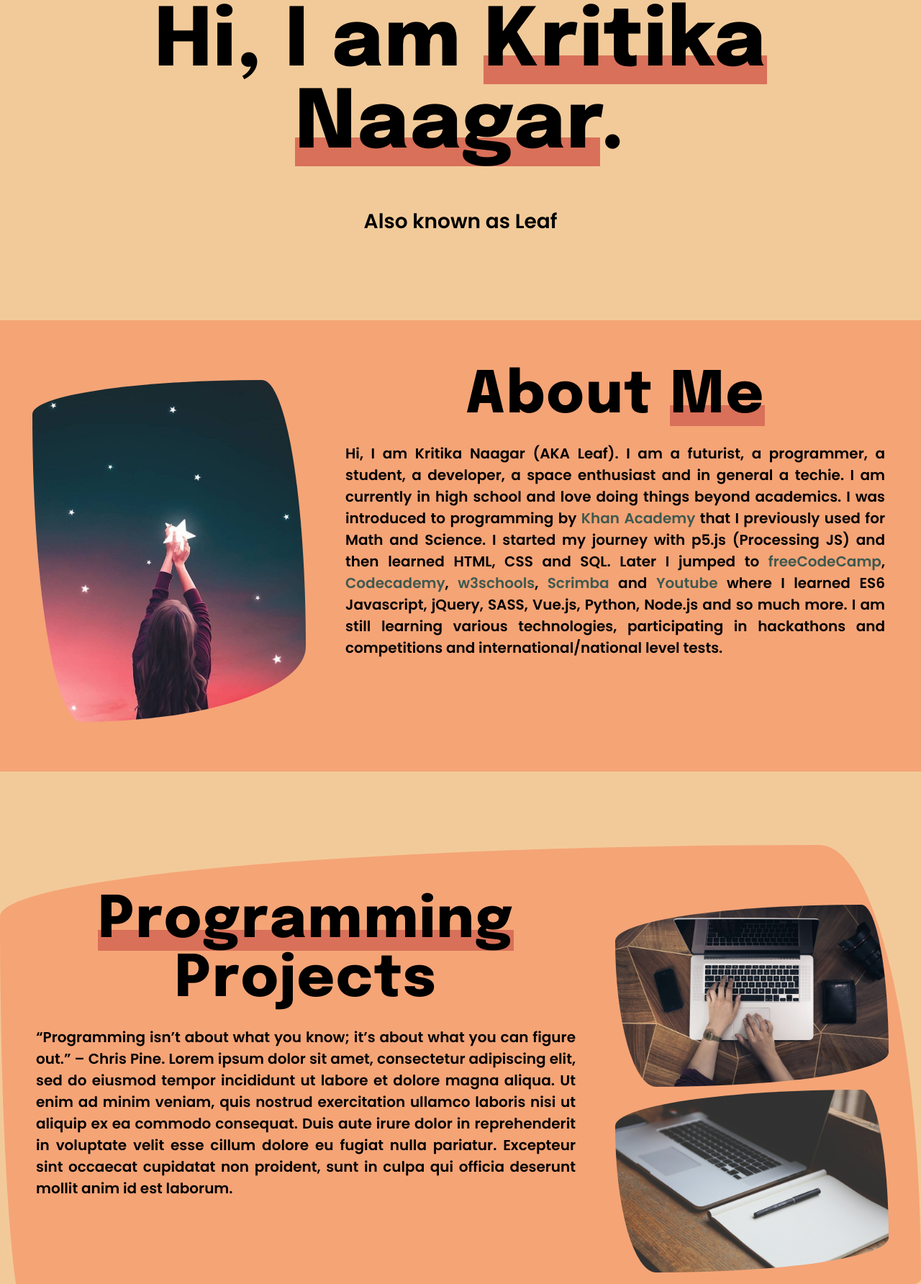
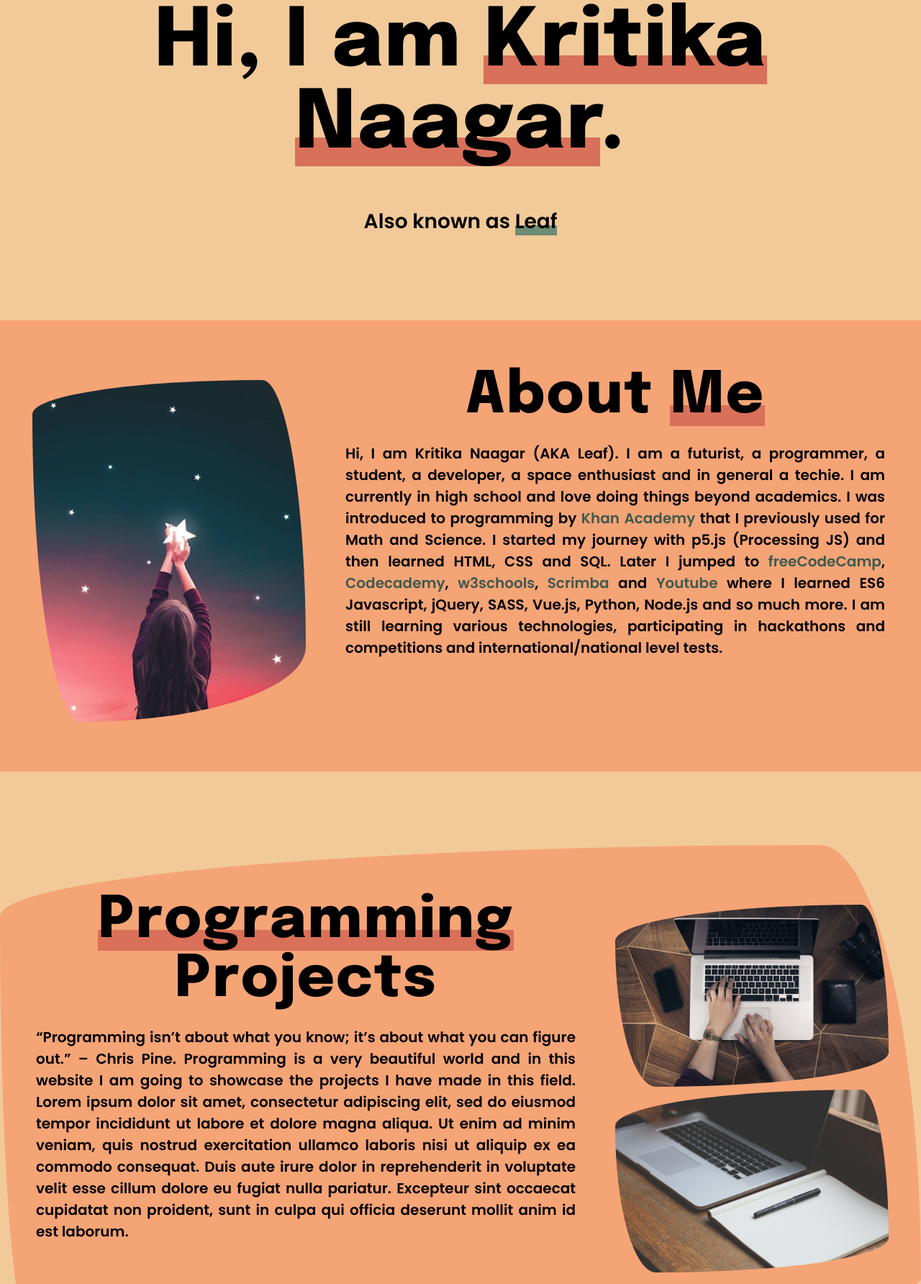
Before and after one commit to knaagar/knaagar-website, a website: page public/views/index.html in a window 1280 px wide. Shown: the part 141-1925 px from the top of the page at 72% size. Drawn offline with nearby package versions, Linux system fonts and the light colour scheme.

Commit message:
A bit work

```diff
--- a/public/styles/style.css
+++ b/public/styles/style.css
@@ -192,6 +192,14 @@ li {
 	transition: background-size .4s ease;
 }
 
+.color-it-without-hover-2 {
+  background-image: linear-gradient(to bottom, transparent 65%, var(--lgreen) 0);
+	background-size: 100% 100%;
+	background-repeat: no-repeat;
+	text-decoration: none;
+	transition: background-size .4s ease;
+}
+
 .landing p {
   font-family: Poppins;
   font-style: normal;
--- a/public/views/index.html
+++ b/public/views/index.html
@@ -53,7 +53,7 @@
     <h1>Hi, I am <span class="color-it-without-hover">Kritika Naagar</span>.</h1>
     <br><br>
     <div>
-      <p>Also known as <span class="color-it">Leaf</span></p>
+      <p>Also known as <span class="color-it-without-hover-2">Leaf</span></p>
     </div>
   </div>
 
@@ -78,7 +78,7 @@
     <section class="col-2">
       <h1><span class="color-it-without-hover">Programming </span>Projects</h1>
       <br>
-      <p>“Programming isn’t about what you know; it’s about what you can figure out.” – Chris Pine. Lorem ipsum dolor sit amet, consectetur adipiscing elit, sed do eiusmod tempor incididunt ut labore et dolore magna aliqua. Ut enim ad minim veniam, quis nostrud exercitation ullamco laboris nisi ut aliquip ex ea commodo consequat. Duis aute irure dolor in reprehenderit in voluptate velit esse cillum dolore eu fugiat nulla pariatur. Excepteur sint occaecat cupidatat non proident, sunt in culpa qui officia deserunt mollit anim id est laborum.</p>
+      <p>“Programming isn’t about what you know; it’s about what you can figure out.” – Chris Pine. Programming is a very beautiful world and in this website I am going to showcase the projects I have made in this field. Lorem ipsum dolor sit amet, consectetur adipiscing elit, sed do eiusmod tempor incididunt ut labore et dolore magna aliqua. Ut enim ad minim veniam, quis nostrud exercitation ullamco laboris nisi ut aliquip ex ea commodo consequat. Duis aute irure dolor in reprehenderit in voluptate velit esse cillum dolore eu fugiat nulla pariatur. Excepteur sint occaecat cupidatat non proident, sunt in culpa qui officia deserunt mollit anim id est laborum.</p>
     </section>
     <section class="col-1">
       <br>
@@ -100,7 +100,7 @@
     <section class="col-2">
       <h1><span class="color-it-without-hover">Blog</span> Posts</h1>
       <br>
-      <p>Lorem ipsum dolor sit amet, consectetur adipiscing elit, sed do eiusmod tempor incididunt ut labore et dolore magna aliqua. Ut enim ad minim veniam, quis nostrud exercitation ullamco laboris nisi ut aliquip ex ea commodo consequat. Duis aute irure dolor in reprehenderit in voluptate velit esse cillum dolore eu fugiat nulla pariatur. Excepteur sint occaecat cupidatat non proident, sunt in culpa qui officia deserunt mollit anim id est laborum.</p>
+      <p>I don't write much but whenever I do, I do it with my fullest. Here you can find a list of my blogs and paragraphs that I'll be sharing. Lorem ipsum dolor sit amet, consectetur adipiscing elit, sed do eiusmod tempor incididunt ut labore et dolore magna aliqua. Ut enim ad minim veniam, quis nostrud exercitation ullamco laboris nisi ut aliquip ex ea commodo consequat. Duis aute irure dolor in reprehenderit in voluptate velit esse cillum dolore eu fugiat nulla pariatur. Excepteur sint occaecat cupidatat non proident, sunt in culpa qui officia deserunt mollit anim id est laborum.</p>
     </section>
 
   </div>
@@ -111,7 +111,7 @@
     <section class="col-2">
       <h1><span class="color-it-without-hover">Contact</span> me</h1>
       <br>
-      <p>Lorem ipsum dolor sit amet, consectetur adipiscing elit, sed do eiusmod tempor incididunt ut labore et dolore magna aliqua. Ut enim ad minim veniam, quis nostrud exercitation ullamco laboris nisi ut aliquip ex ea commodo consequat. Duis aute irure dolor in reprehenderit in voluptate velit esse cillum dolore eu fugiat nulla pariatur. Excepteur sint occaecat cupidatat non proident, sunt in culpa qui officia deserunt mollit anim id est laborum.</p>
+      <p>Need a website? Lorem ipsum dolor sit amet, consectetur adipiscing elit, sed do eiusmod tempor incididunt ut labore et dolore magna aliqua. Ut enim ad minim veniam, quis nostrud exercitation ullamco laboris nisi ut aliquip ex ea commodo consequat. Duis aute irure dolor in reprehenderit in voluptate velit esse cillum dolore eu fugiat nulla pariatur. Excepteur sint occaecat cupidatat non proident, sunt in culpa qui officia deserunt mollit anim id est laborum.</p>
     </section>
     <section class="col-1">
       <br>
```
Also changed, not shown: public/views/blog.html (+1 -0 lines), public/views/contact.html (+1 -1 lines).
